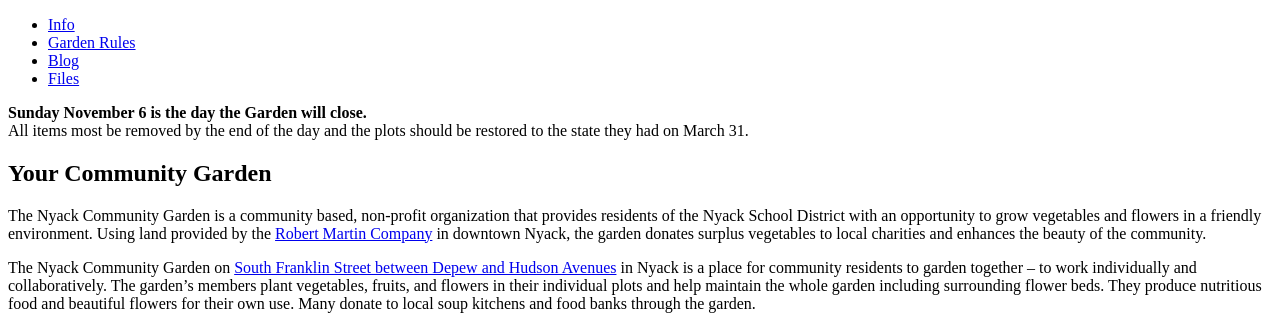
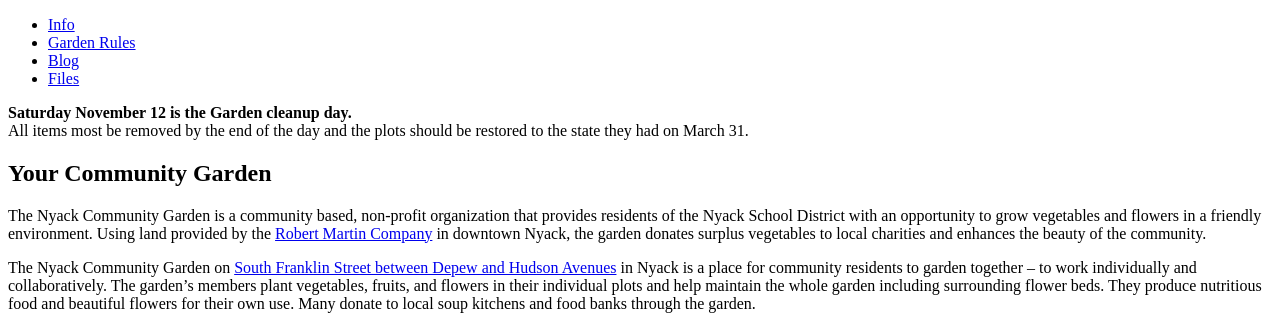
Before and after one commit to bosborne/nyackcommunitygarden, a Jekyll site: the page built from index.html, in a window 1280 px wide. Shown: the part 137-452 px from the top of the page. Built offline with Jekyll 4.4.1, drawn with Linux system fonts in a browser that asks for light colours; nearby versions of some CDN libraries; library files that are not in the unit come from our copies.

Commit message:
Change date

```diff
--- a/_layouts/default.html
+++ b/_layouts/default.html
@@ -39,7 +39,7 @@
     	<div class="container">
         <div class="bannerbox">
         <b>
-        Sunday November 6 is the day the Garden will close.
+        Saturday November 12 is the Garden cleanup day.
         </b>
         <br>
 All items most be removed by the end of the day and the plots should be restored to the state they had on March 31.
```
